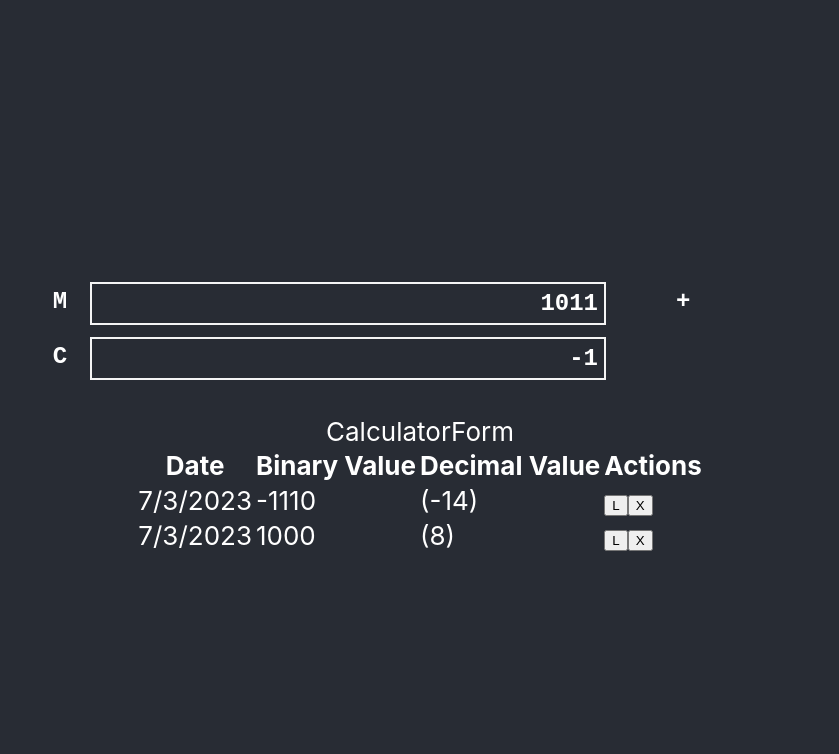
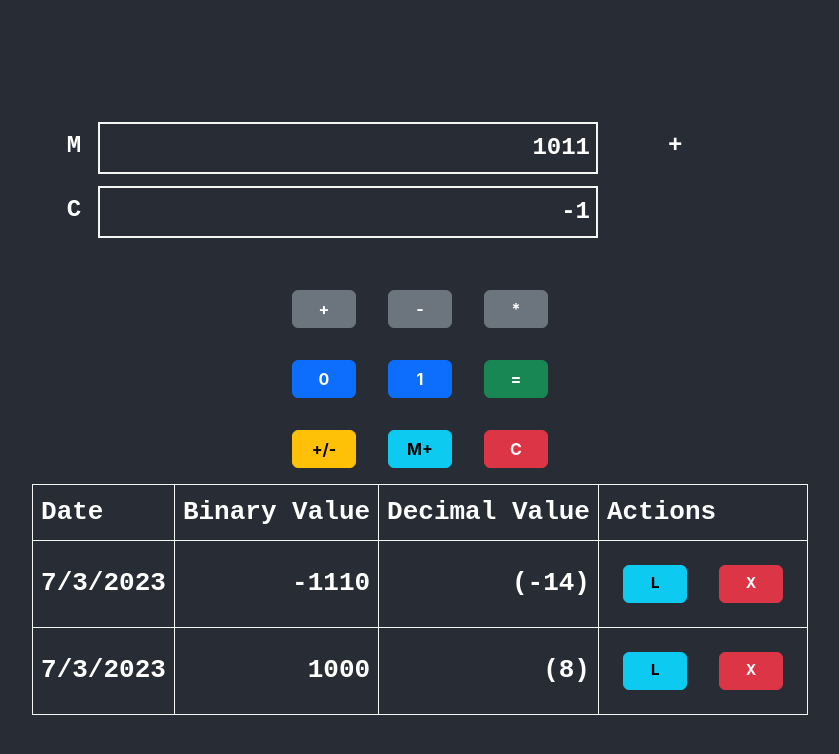
Before and after one commit to zsolt-nagy/react-binary-calculator, a React (Create React App) app: page / in a window 1280 px wide. Shown: the top 754 px of the page, without its empty margins (220-1059 px from the left). Built offline with nearby package versions, Linux system fonts and the light colour scheme.

Commit message:
calculator form and history markup, styling

```diff
--- a/package.json
+++ b/package.json
@@ -6,6 +6,7 @@
     "@testing-library/jest-dom": "^5.16.5",
     "@testing-library/react": "^13.4.0",
     "@testing-library/user-event": "^13.5.0",
+    "bootstrap": "^5.3.0",
     "react": "^18.2.0",
     "react-dom": "^18.2.0",
     "react-scripts": "5.0.1",
--- /dev/null
+++ b/src/Components/CalculatorForm/CalculatorForm.css
@@ -0,0 +1,10 @@
+.calculator-form-container {
+    display: grid;
+    grid-template-columns: 1fr 1fr 1fr;
+}
+
+.calculator-form-cell > .btn {
+    width: 4rem;
+    margin: 1rem;
+    font-weight: 700;
+}
--- a/src/Components/CalculatorForm/CalculatorForm.jsx
+++ b/src/Components/CalculatorForm/CalculatorForm.jsx
@@ -1,5 +1,45 @@
 import React from 'react';
+import './CalculatorForm.css';
 
 export default function CalculatorForm() {
-    return <div>CalculatorForm</div>;
+    function handleClick(buttonText) {
+        alert(buttonText);
+    }
+
+    /*
+        +    -    *
+        0    1    =
+        +/-  M+   C
+    */
+    return (
+        <section className="calculator-form-container">
+            <div className="calculator-form-cell">
+                <button className="btn btn-secondary" onClick={() => handleClick('+')}>+</button>
+            </div>
+            <div className="calculator-form-cell">
+                <button className="btn btn-secondary" onClick={() => handleClick('-')}>-</button>
+            </div>
+            <div className="calculator-form-cell">
+                <button className="btn btn-secondary" onClick={() => handleClick('*')}>*</button>
+            </div>
+            <div className="calculator-form-cell">
+                <button className="btn btn-primary" onClick={() => handleClick('0')}>0</button>
+            </div>
+            <div className="calculator-form-cell">
+                <button className="btn btn-primary" onClick={() => handleClick('1')}>1</button>
+            </div>
+            <div className="calculator-form-cell">
+                <button className="btn btn-success" onClick={() => handleClick('=')}>=</button>
+            </div>
+            <div className="calculator-form-cell">
+                <button className="btn btn-warning" onClick={() => handleClick('+/-')}>+/-</button>
+            </div>
+            <div className="calculator-form-cell">
+                <button className="btn btn-info" onClick={() => handleClick('M+')}>M+</button>
+            </div>
+            <div className="calculator-form-cell">
+                <button className="btn btn-danger" onClick={() => handleClick('C')}>C</button>
+            </div>
+        </section>
+    );
 }
--- /dev/null
+++ b/src/Components/SavedResultList/SavedResultItem.css
@@ -0,0 +1,9 @@
+.saved-actions-container>.btn {
+    width: 4rem;
+    margin: 1rem;
+    font-weight: 700;
+}
+
+.value-field {
+    text-align: right;
+}
--- a/src/Components/SavedResultList/SavedResultItem.jsx
+++ b/src/Components/SavedResultList/SavedResultItem.jsx
@@ -1,14 +1,15 @@
 import React from 'react';
+import './SavedResultItem.css';
 
 export default function SavedResultItem({ time, value }) {
   return (
     <tr>
-        <td>{ new Date(time).toLocaleDateString('en') }</td>
-        <td>{ value }</td>
-        <td>({ Number.parseInt(value, 2) })</td>
-        <td>
-            <button>L</button>
-            <button>X</button>
+        <td className="history-cell">{ new Date(time).toLocaleDateString('en') }</td>
+        <td className="history-cell value-field">{ value }</td>
+        <td className="history-cell value-field">({ Number.parseInt(value, 2) })</td>
+        <td className="saved-actions-container history-cell">
+            <button className="btn btn-info">L</button>
+            <button className="btn btn-danger">X</button>
         </td>
     </tr>
   )
--- /dev/null
+++ b/src/Components/SavedResultList/SavedResultList.css
@@ -0,0 +1,10 @@
+.history-table th,
+.history-table td {
+    padding: .5rem;
+    border: 1px solid whitesmoke;
+}
+
+.history-table {
+    font-family: 'Courier New', Courier, monospace;
+    font-weight: 700;
+}
--- a/src/Components/SavedResultList/SavedResultList.jsx
+++ b/src/Components/SavedResultList/SavedResultList.jsx
@@ -1,11 +1,12 @@
 import React from 'react';
 import SavedResultItem from './SavedResultItem';
+import './SavedResultList.css';
 
 export default function SavedResultList({ history }) {
     const Rows = history.map(item => <SavedResultItem time={item.time} value={item.value} key={item.time} />);
 
     return (
-        <table>
+        <table class="history-table">
             <thead>
                 <tr>
                     <th>Date</th>
--- a/src/index.js
+++ b/src/index.js
@@ -1,5 +1,6 @@
 import React from "react";
 import ReactDOM from "react-dom/client";
+import "bootstrap/dist/css/bootstrap.css";
 import "./index.css";
 import App from "./App";
 import reportWebVitals from "./reportWebVitals";
```
Also changed, not shown: 1 other file (tests, documents, lock files or other folders).
